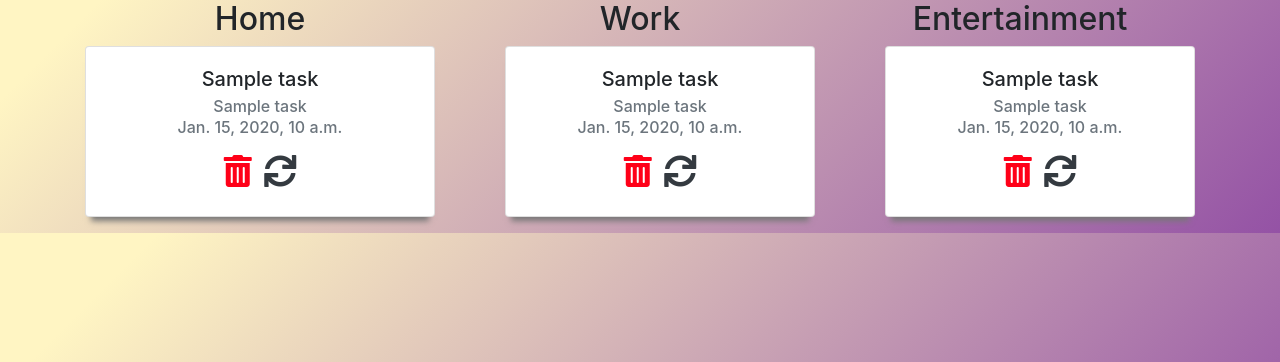
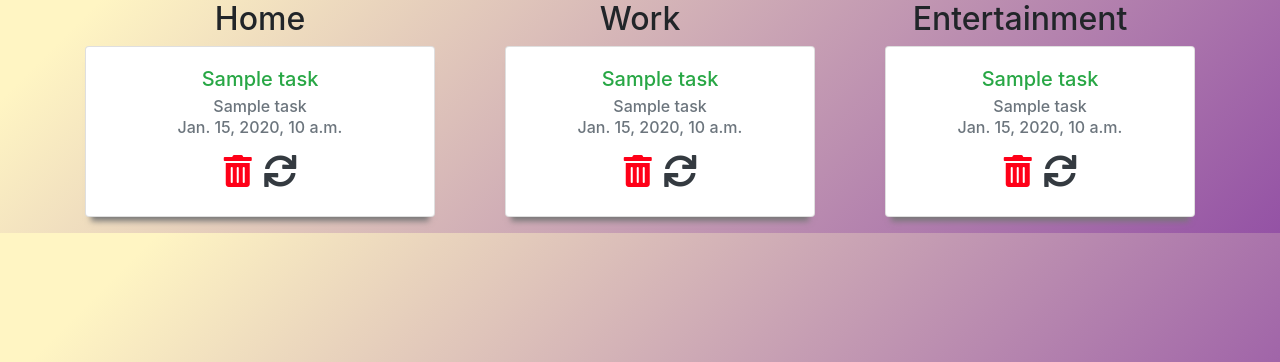
Before and after one commit to mansourmahboubi/django-taskmanager, a Django app: template templates/troject/task.html in a window 1280 px wide. Shown: the part 58-420 px from the top of the page. Run offline with Django 3.2, Linux system fonts and the light colour scheme; the template is opened without the code that fills it: most values are stand-ins (such as "Sample title", 1, 10 or a date in 2020); some libraries are stand-ins or nearby versions.

Commit message:
status color

```diff
--- a/templates/troject/task.html
+++ b/templates/troject/task.html
@@ -11,7 +11,7 @@
 
       <div class="card mt-2 text-center bx-shadow">
         <div class="card-body">
-          <h5 class="card-title">{{ task }}</h5>
+          <h5 class="card-title text-success">{{ task }}</h5>
           <h6 class="card-subtitle mb-2 text-muted">{{ task.title }}</h6>
           <h6 class="card-subtitle mb-4 text-muted">{{ task.updated }}</h6>
           <h6 class="card-subtitle mb-2 text-muted">
@@ -35,7 +35,7 @@
 
         <div class="card mt-2 text-center bx-shadow">
           <div class="card-body">
-            <h5 class="card-title">{{ task }}</h5>
+            <h5 class="card-title text-success">{{ task }}</h5>
             <h6 class="card-subtitle mb-2 text-muted">{{ task.title }}</h6>
             <h6 class="card-subtitle mb-4 text-muted">{{ task.updated }}</h6>
             <h6 class="card-subtitle mb-2 text-muted">
@@ -60,7 +60,7 @@
 
         <div class="card mt-2 text-center bx-shadow">
           <div class="card-body">
-            <h5 class="card-title">{{ task }}</h5>
+            <h5 class="card-title text-success">{{ task }}</h5>
             <h6 class="card-subtitle mb-2 text-muted">{{ task.title }}</h6>
             <h6 class="card-subtitle mb-4 text-muted">{{ task.updated }}</h6>
             <h6 class="card-subtitle mb-2 text-muted">
```
